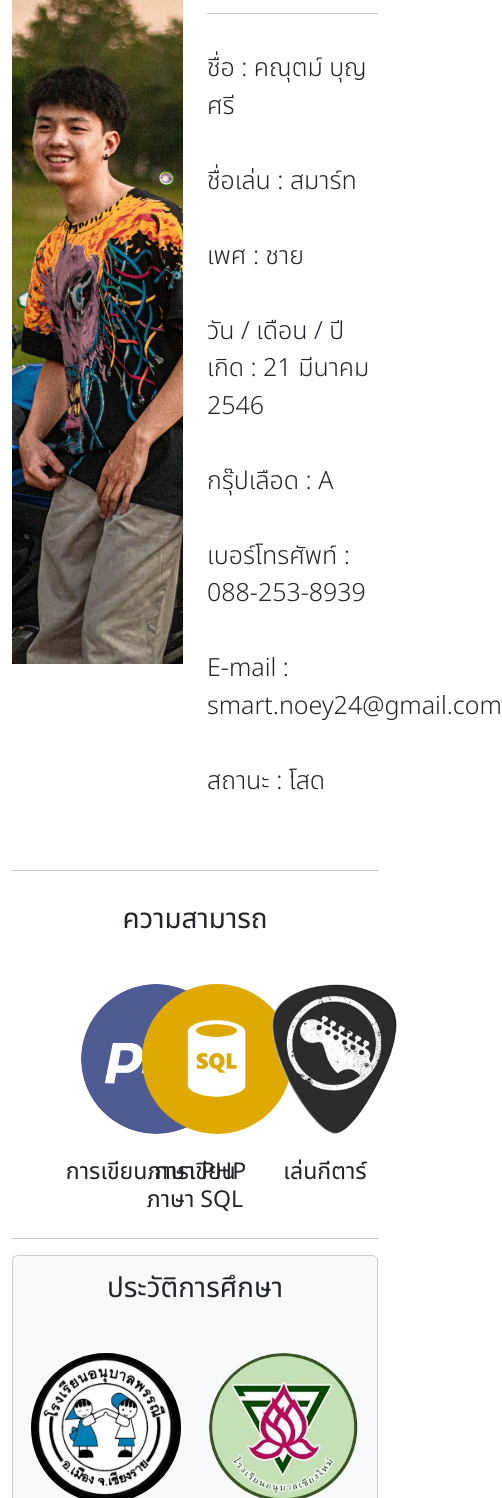
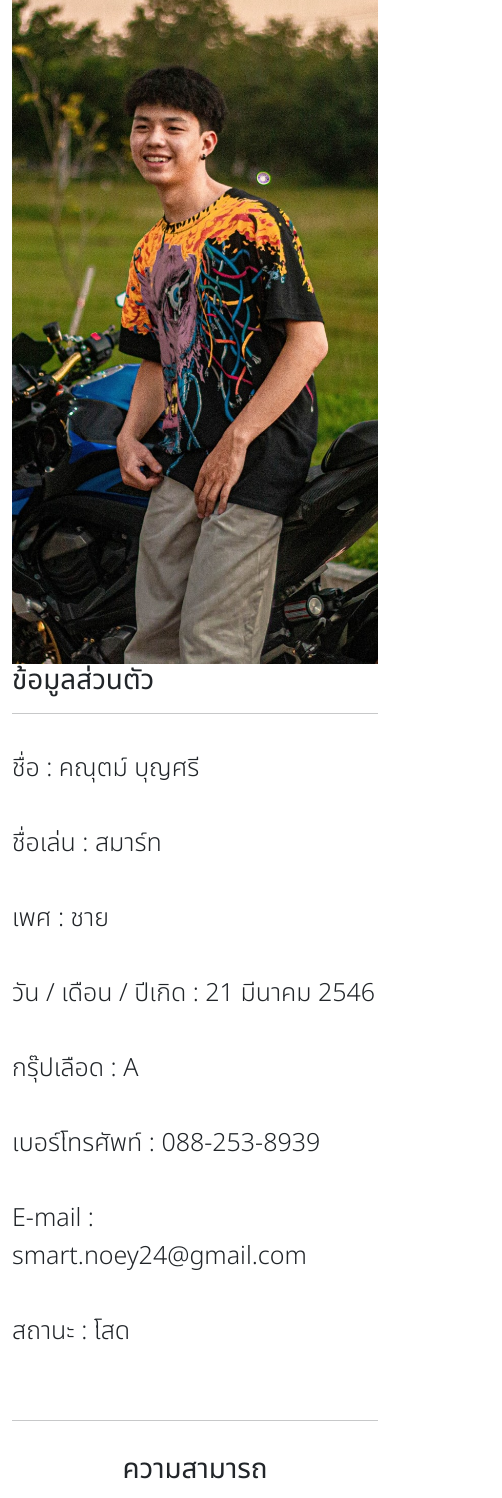
Before and after one commit to NongMart/NongMartWeb, a plain HTML site: page index.html in a window 390 px wide. Shown: the part 102-1600 px from the top of the page, 502 px wide, since content can reach past the window. Drawn offline with nearby package versions, Linux system fonts and the light colour scheme.

Commit message:
Add files via upload

```diff
--- a/index.html
+++ b/index.html
@@ -69,10 +69,10 @@
     </nav>
     <div class="container mt-2">
         <div class="row">
-            <div class="col-6">
+            <div class="col-lg-6 col-sm-12">
                 <img src="img/pro.jpg" style="width: 100%; height: 700px; object-fit: cover;">
             </div>
-            <div class="col-6">
+            <div class="col-lg-6 col-sm-12">
                 <h1>ข้อมูลส่วนตัว</h1>
                 <hr>
                 <p style="font-size: 25px; font-weight: lighter; padding-top: 20px;">
@@ -91,7 +91,7 @@
         <div class="pt-3">
             <h1 class="text-center">ความสามารถ</h1>
             <div class="row mt-5 text-center">
-                <div class="col-4">
+                <div class="col-lg-4 col-sm-12">
                     <div style="width: 18rem;">
                         <img src="img/php.png" class="card-img-top" alt="..."
                             style="border-radius: 100%;width: 150px; height: 150px; object-fit: cover;">
@@ -100,7 +100,7 @@
                         </div>
                     </div>
                 </div>
-                <div class="col-4">
+                <div class="col-lg-4 col-sm-12">
                     <div>
                         <img src="img/sql.jpg" class="card-img-top" alt="..."
                             style="border-radius: 100%;width: 150px; height: 150px; object-fit: cover;">
@@ -109,7 +109,7 @@
                         </div>
                     </div>
                 </div>
-                <div class="col-4">
+                <div class="col-lg-4 col-sm-12">
                     <div>
                         <img src="img/guitar.png" class="card-img-top" alt="..." style="width: auto; height: 150px;">
                         <div class="mt-4">
@@ -171,7 +171,7 @@
             <h1>ข้อมูลการติดต่อ</h1>
             <hr>
             <div class="row mt-5">
-                <div class="col-6">
+                <div class="col-lg-6 col-sm-12">
                     <div>
                         <ul>
                             <li class="list-group-item d-flex justify-content-start align-items-center">
@@ -197,13 +197,13 @@
                         </ul>
                     </div>
                 </div>
-                <div class="col-3">
+                <div class="col-lg-3 col-sm-6">
                     <div>
                         <img src="img/img1.jpg" class="card-img-top" alt="..."
                             style="width: 100%; height: 280px; object-fit: cover;">
                     </div>
                 </div>
-                <div class="col-3">
+                <div class="col-lg-3 col-sm-6">
                     <div>
                         <img src="img/img2.jpg" class="card-img-top" alt="..."
                             style="width: 100%; height: 280px; object-fit: cover;">
```
